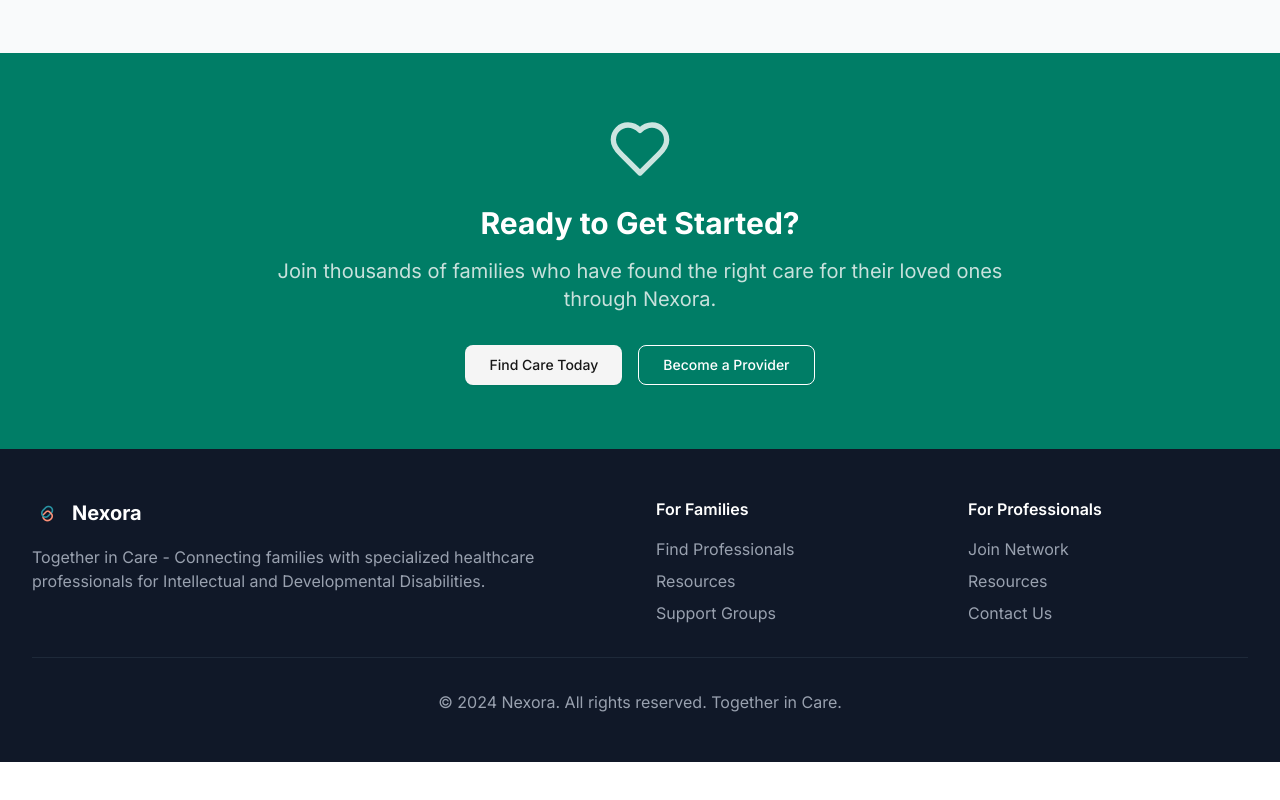
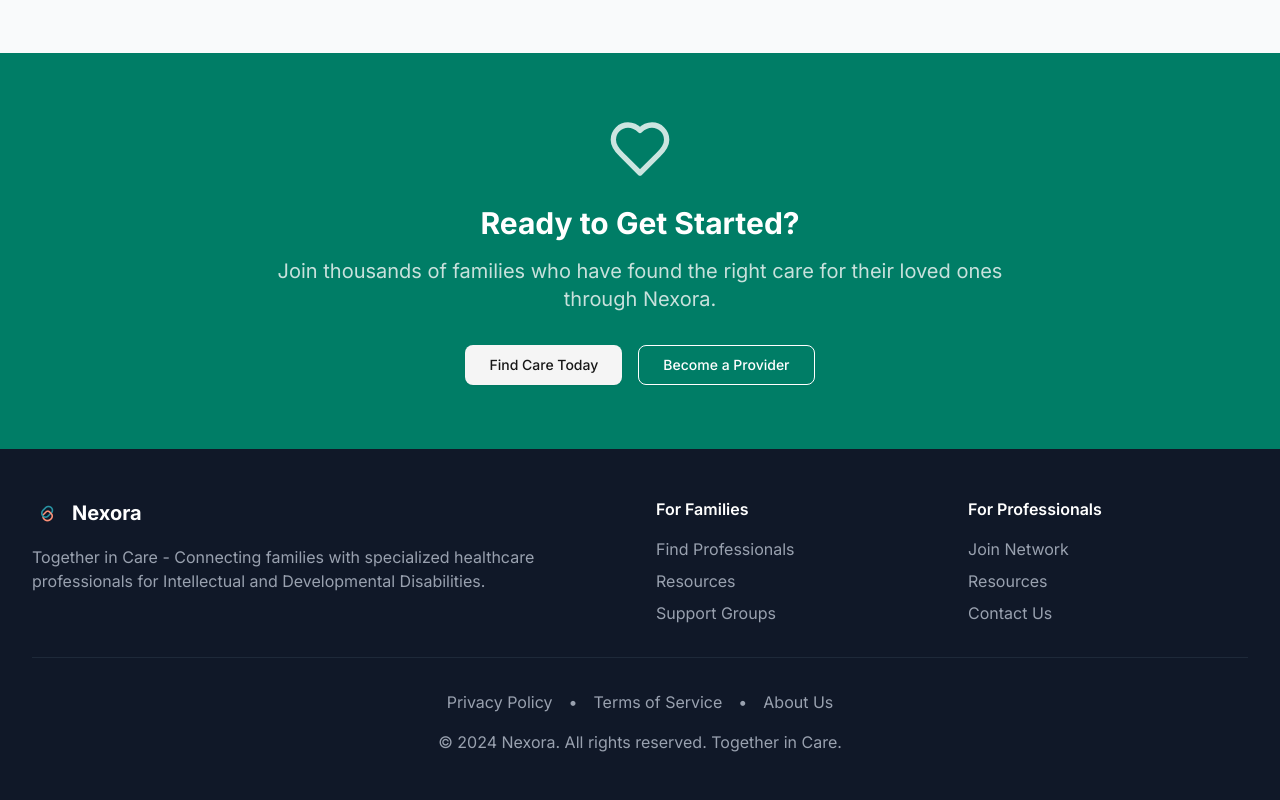
Before and after one commit to Arthurite-Integrated/v0-nexora-mvp, a Next.js app: page / in a window 1280 px wide. Shown: the part 1624-2424 px from the top of the page. Before the commit the page ends 2386 px from the top, so only its background shows below. Built offline with nearby package versions, Linux system fonts and the light colour scheme; no server answers.

Commit message:
fix: added privacy policy

```diff
--- a/app/page.tsx
+++ b/app/page.tsx
@@ -271,6 +271,19 @@ export default function HomePage() {
           </div>
 
           <div className="border-t border-gray-800 mt-8 pt-8 text-center text-gray-400">
+            <div className="flex flex-col sm:flex-row justify-center items-center gap-4 mb-4">
+              <Link href="/privacy" className="hover:text-white transition-colors">
+                Privacy Policy
+              </Link>
+              <span className="hidden sm:inline">•</span>
+              <Link href="/terms" className="hover:text-white transition-colors">
+                Terms of Service
+              </Link>
+              <span className="hidden sm:inline">•</span>
+              <Link href="/about" className="hover:text-white transition-colors">
+                About Us
+              </Link>
+            </div>
             <p>&copy; 2024 Nexora. All rights reserved. Together in Care.</p>
           </div>
         </div>
```
